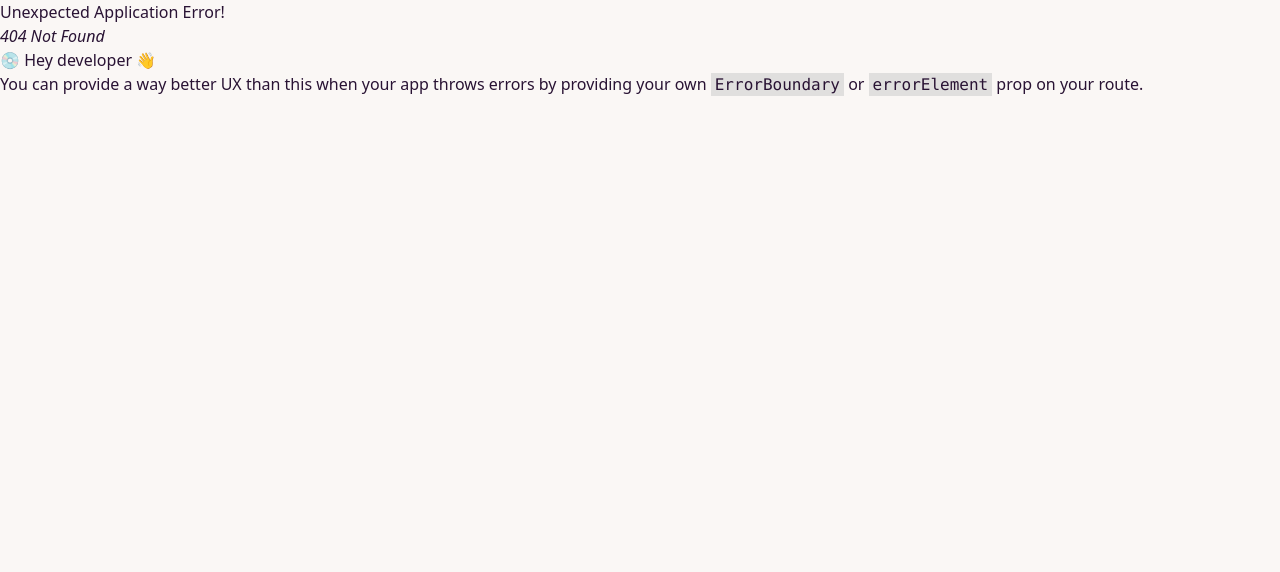
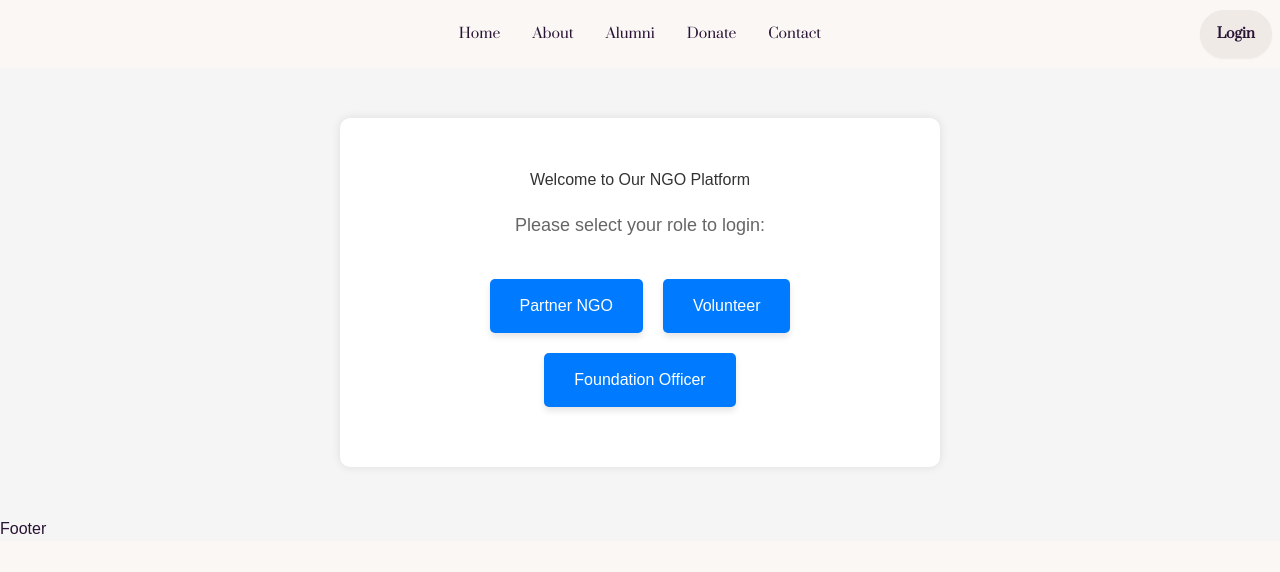
Before and after one commit to cfghyderabad24/Team-29, a React (Vite) app in the folder team29/: page /logintype in a window 1280 px wide. Before the commit this address had no page. Shown: the top 572 px of the page. Built offline with nearby package versions, Linux system fonts and the light colour scheme.

Commit message:
login forms done

```diff
--- a/team29/package.json
+++ b/team29/package.json
@@ -11,13 +11,15 @@
   },
   "dependencies": {
     "react": "^18.3.1",
-    "react-dom": "^18.3.1"
+    "react-dom": "^18.3.1",
+    "react-router-dom": "^6.23.1"
   },
   "devDependencies": {
     "@types/react": "^18.3.3",
     "@types/react-dom": "^18.3.0",
     "@vitejs/plugin-react": "^4.3.1",
     "autoprefixer": "^10.4.19",
+    "daisyui": "^4.12.2",
     "eslint": "^8.57.0",
     "eslint-plugin-react": "^7.34.2",
     "eslint-plugin-react-hooks": "^4.6.2",
--- a/team29/src/components/Header/Header.jsx
+++ b/team29/src/components/Header/Header.jsx
@@ -1,33 +1,40 @@
-
+import React from 'react';
+import { useNavigate } from 'react-router-dom'; // Assuming you have some CSS for the header
 
 const Header = () => {
+  const navigate = useNavigate();
+
+  const handleLoginClick = () => {
+    navigate('/logintype'); // Adjust the path if you have a different route for login
+  };
+
   return (
     <div className="navbar bg-base-100">
       <div className="navbar-start">
         <div className="dropdown">
           <ul tabIndex={0} className="menu menu-sm dropdown-content mt-3 z-[1] p-2 shadow bg-base-100 rounded-box w-52 font-Prata">
-                <li><a>Home</a></li>
-                <li><a>About</a></li>
-                <li><a>Alumni</a></li>
-                <li><a>Donate</a></li>
-                <li><a>Contact</a></li>
+            <li><a href="/">Home</a></li>
+            <li><a href="/about">About</a></li>
+            <li><a href="/alumni">Alumni</a></li>
+            <li><a href="/donate">Donate</a></li>
+            <li><a href="/contact">Contact</a></li>
           </ul>
         </div>
       </div>
       <div className="navbar-center hidden lg:flex font-Prata">
         <ul className="menu menu-horizontal px-1">
-            <li><a>Home</a></li>
-            <li><a>About</a></li>
-            <li><a>Alumni</a></li>
-            <li><a>Donate</a></li>
-            <li><a>Contact</a></li>
+          <li><a href="/">Home</a></li>
+          <li><a href="/about">About</a></li>
+          <li><a href="/alumni">Alumni</a></li>
+          <li><a href="/donate">Donate</a></li>
+          <li><a href="/contact">Contact</a></li>
         </ul>
       </div>
       <div className="navbar-end">
-            <a className="btn font-Prata">Login</a>
+        <button className="btn font-Prata" onClick={handleLoginClick}>Login</button>
       </div>
     </div>
-  )
+  );
 }
 
-export default Header
+export default Header;
--- a/team29/src/components/Home/Home.jsx
+++ b/team29/src/components/Home/Home.jsx
@@ -1,9 +1,15 @@
+import React from 'react';
+import { useNavigate } from 'react-router-dom';
+import './Home.css';
+
+const Home = () => {
 
 
-const Home = () => {
   return (
-    <div>Home</div>
-  )
-}
+    <div className="home-container">
+      home
+    </div>
+  );
+};
 
-export default Home
+export default Home;
--- /dev/null
+++ b/team29/src/components/Logintype/LoginType.css
@@ -0,0 +1,58 @@
+/* General styles */
+body {
+    font-family: 'Arial', sans-serif;
+    background-color: #f5f5f5;
+    margin: 0;
+    padding: 0;
+  }
+
+  /* Container styles */
+  .home-container {
+    text-align: center;
+    padding: 50px;
+    background-color: #fff;
+    box-shadow: 0 0 10px rgba(0, 0, 0, 0.1);
+    max-width: 600px;
+    margin: 50px auto;
+    border-radius: 10px;
+  }
+
+  .home-container h1 {
+    color: #333;
+    margin-bottom: 20px;
+  }
+
+  .home-container p {
+    color: #666;
+    font-size: 18px;
+    margin-bottom: 30px;
+  }
+
+  /* Buttons container */
+  .buttons-container {
+    margin-top: 20px;
+  }
+
+  /* Button styles */
+  .login-button {
+    background-color: #007bff;
+    color: #fff;
+    border: none;
+    padding: 15px 30px;
+    margin: 10px;
+    font-size: 16px;
+    border-radius: 5px;
+    cursor: pointer;
+    transition: background-color 0.3s ease, transform 0.3s ease;
+    box-shadow: 0 4px 6px rgba(0, 0, 0, 0.1);
+  }
+
+  .login-button:hover {
+    background-color: #0056b3;
+    transform: translateY(-2px);
+  }
+
+  .login-button:active {
+    background-color: #004080;
+    transform: translateY(0);
+  }
--- /dev/null
+++ b/team29/src/components/Logintype/LoginType.jsx
@@ -0,0 +1,25 @@
+import React from 'react';
+import { useNavigate } from 'react-router-dom';
+import './LoginType.css';
+
+const LoginType = () => {
+  const navigate = useNavigate();
+
+  const handleLogin = (userType) => {
+    navigate(`/login/${userType}`);
+  };
+
+  return (
+    <div className="home-container">
+      <h1>Welcome to Our NGO Platform</h1>
+      <p>Please select your role to login:</p>
+      <div className="buttons-container">
+        <button className="login-button" onClick={() => handleLogin('partner-ngo')}>Partner NGO</button>
+        <button className="login-button" onClick={() => handleLogin('volunteer')}>Volunteer</button>
+        <button className="login-button" onClick={() => handleLogin('foundation-officer')}>Foundation Officer</button>
+      </div>
+    </div>
+  );
+};
+
+export default LoginType;
--- /dev/null
+++ b/team29/src/components/login/Login.css
@@ -0,0 +1,63 @@
+body {
+    font-family: 'Arial', sans-serif;
+    background-color: #f5f5f5;
+    margin: 0;
+    padding: 0;
+  }
+
+  .login-container {
+    text-align: center;
+    padding: 50px;
+    background-color: #fff;
+    box-shadow: 0 0 10px rgba(0, 0, 0, 0.1);
+    max-width: 400px;
+    margin: 50px auto;
+    border-radius: 10px;
+  }
+
+  .login-container h2 {
+    color: #333;
+    margin-bottom: 20px;
+  }
+
+  .login-form .form-group {
+    margin-bottom: 15px;
+    text-align: left;
+  }
+
+  .login-form label {
+    display: block;
+    margin-bottom: 5px;
+    color: #666;
+  }
+
+  .login-form input {
+    width: 100%;
+    padding: 10px;
+    margin-bottom: 10px;
+    border: 1px solid #ccc;
+    border-radius: 5px;
+    box-sizing: border-box;
+  }
+
+  .login-form button {
+    background-color: #007bff;
+    color: #fff;
+    border: none;
+    padding: 10px 20px;
+    font-size: 16px;
+    border-radius: 5px;
+    cursor: pointer;
+    transition: background-color 0.3s ease, transform 0.3s ease;
+    width: 100%;
+  }
+
+  .login-form button:hover {
+    background-color: #0056b3;
+    transform: translateY(-2px);
+  }
+
+  .login-form button:active {
+    background-color: #004080;
+    transform: translateY(0);
+  }
--- /dev/null
+++ b/team29/src/components/login/Login.jsx
@@ -0,0 +1,26 @@
+import React from 'react';
+import { useParams } from 'react-router-dom';
+import './Login.css';
+
+const Login = () => {
+  const { userType } = useParams();
+
+  return (
+    <div className="login-container">
+      <h2>Login as {userType.replace('-', ' ')}</h2>
+      <form className="login-form">
+        <div className="form-group">
+          <label htmlFor="id">ID:</label>
+          <input type="text" id="id" name="id" required />
+        </div>
+        <div className="form-group">
+          <label htmlFor="password">Password:</label>
+          <input type="password" id="password" name="password" required />
+        </div>
+        <button type="submit">Login</button>
+      </form>
+    </div>
+  );
+};
+
+export default Login;
--- a/team29/src/main.jsx
+++ b/team29/src/main.jsx
@@ -1,18 +1,19 @@
 import React from 'react'
 import ReactDOM from 'react-dom/client'
 import './index.css'
+import {Home} from './components/Services/index.js'
 import Layout from './Layout.jsx'
+import LoginType from './components/Logintype/LoginType.jsx'
 import { createBrowserRouter,createRoutesFromElements,Route, RouterProvider } from 'react-router-dom'
-
-import {Home} from "./components/Services/index.js"
+import Login from './components/login/Login.jsx'
 
 const router=createBrowserRouter(
   createRoutesFromElements(
     <Route path="/" element={<Layout />} >
       <Route path="" element={<Home/>}/>
-      {/* <Route path="about" element={<About/>}/>
-      <Route path="services" element={<Services/>}/>
-      <Route path="footer-contact" element={<FooterContact/>}/>
+      <Route path="/logintype" element={<LoginType/>}/>
+      <Route path="/login/:userType" element={<Login/>}/>
+      {/*<Route path="footer-contact" element={<FooterContact/>}/>
       <Route path="footer-KnowTheTeam" element={<FooterKnowTheTeam/>}/>
       <Route path="footer-reference" element={<FooterReference/>}/> */}
     </Route>
```
Also changed, not shown: team29/src/components/Home/Home.css (added), 1 other file (tests, documents, lock files or other folders). Lines whose indentation alone changed are shown as unchanged.
